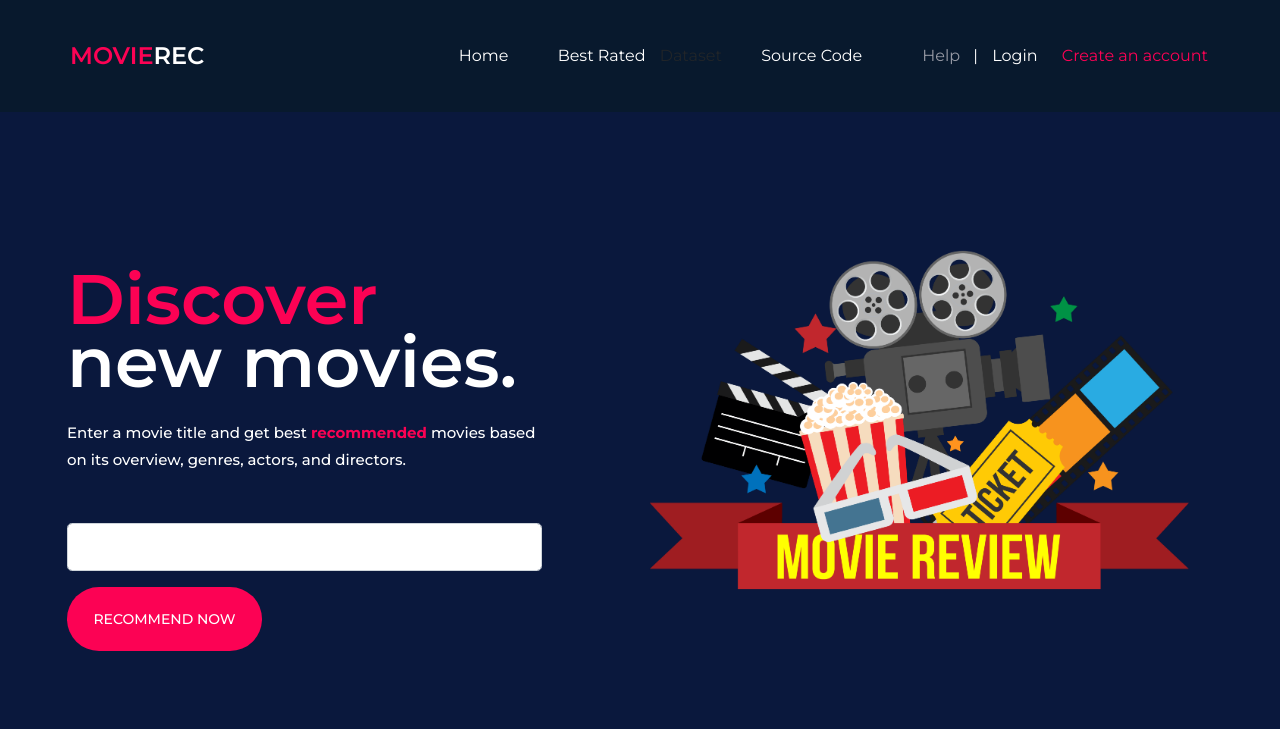
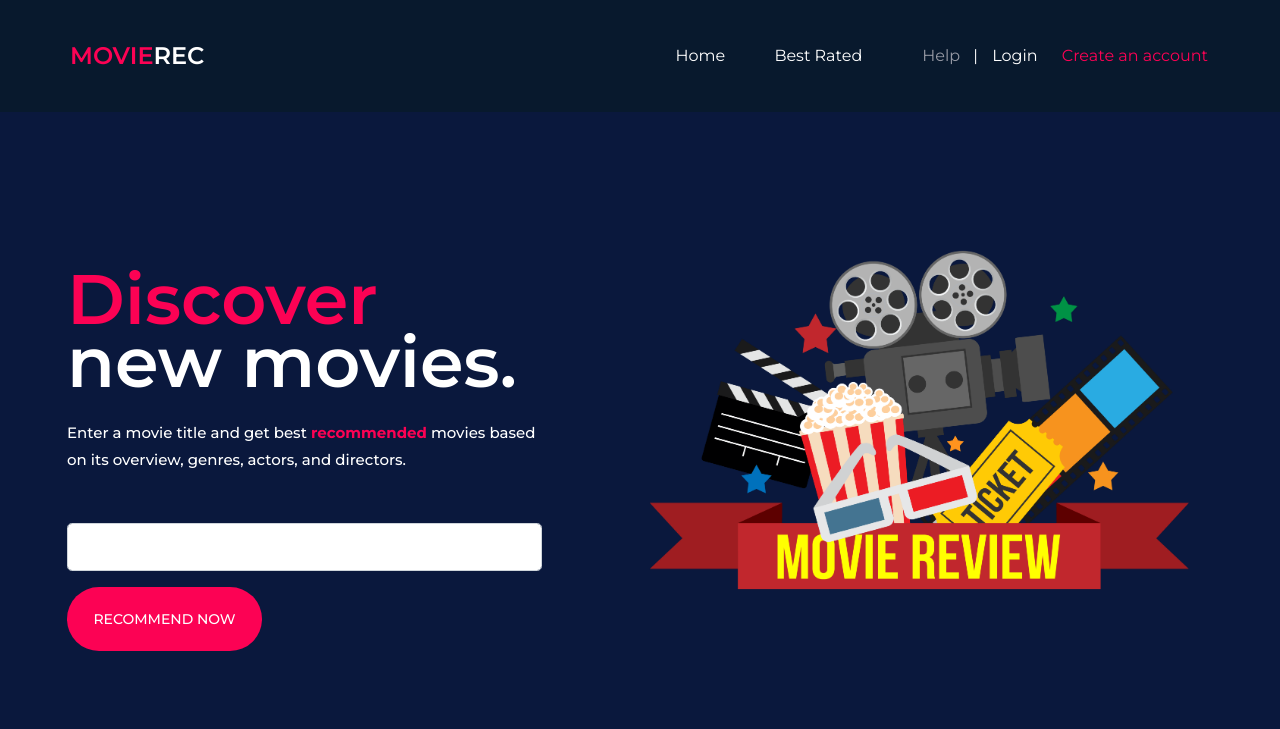
Before and after one commit to Simran79/Movie-Recommendation-Web-App, a Flask app: template movie_rec/templates/home.html in a window 1280 px wide. Shown: the top 729 px of the page. Run offline with Flask 2, Linux system fonts and the light colour scheme; the template is opened without the code that fills it: values that come from a table or form of the project are taken from there, others are empty; some libraries are stand-ins or nearby versions.

Commit message:
Update base.html

```diff
--- a/movie_rec/templates/base.html
+++ b/movie_rec/templates/base.html
@@ -51,8 +51,6 @@
 		<ul class="main-menu">
 			<li><a href="{{url_for('home')}}">Home</a></li>
 			<li><a href="#best-rated">Best Rated</a></li>
-			<li>Dataset</li>
-			<li><a href="https://github.com/GitTeaching/Flask-Hybrid-MovieRec-App-Deployement">Source Code</a></li>
 		</ul>
 	</header>
 	<!-- Header section end -->
```
